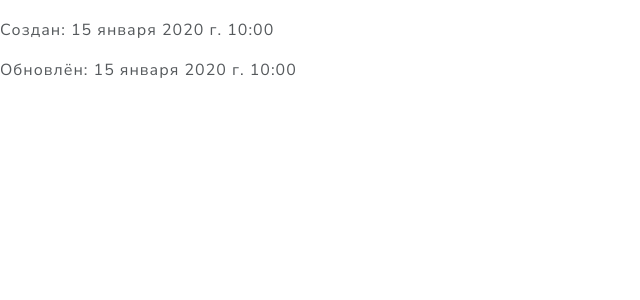
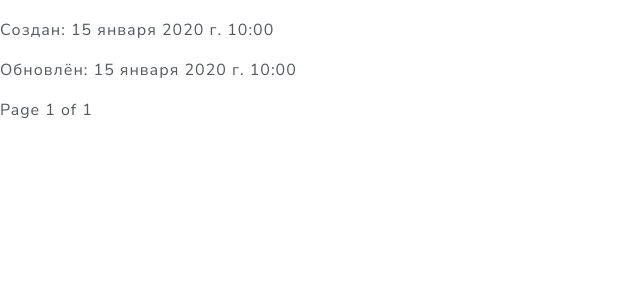
Before and after one commit to j3nty/BlogCBV, a Django app: page /posts/ in a window 1280 px wide. Shown: the part 148-448 px from the top of the page, without its empty margins (0-640 px from the left). Run offline with Django 5.2, Linux system fonts and the light colour scheme; tables that the repository leaves empty hold one stand-in row (values such as "Sample post").

Commit message:
Пагинация

```diff
--- a/project/app/templates/app/post_list.html
+++ b/project/app/templates/app/post_list.html
@@ -15,4 +15,19 @@
     <h3>Публикации отсутствуют.</h3>
     {% endfor %}
   </div>
+  <div class="pagination">
+    <span class="step-links">
+      {% if page_obj.has_previous %}
+        <a href="?page=1">first</a>
+        <a href="?page={{ page_obj.previous_page_number }}">previous</a>
+      {% endif %}
+      <span class="current">
+        Page {{ page_obj.number }} of {{ page_obj.paginator.num_pages }}
+      </span>
+      {% if page_obj.has_next %}
+        <a href="?page={{ page_obj.next_page_number }}">next</a>
+        <a href="?page=last">last</a>
+      {% endif %}
+    </span>
+  </div>
 {% endblock content %}
```
